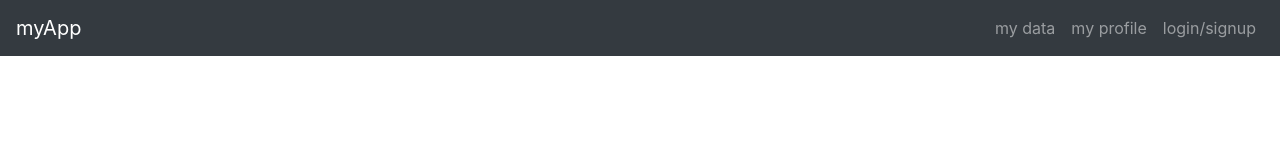
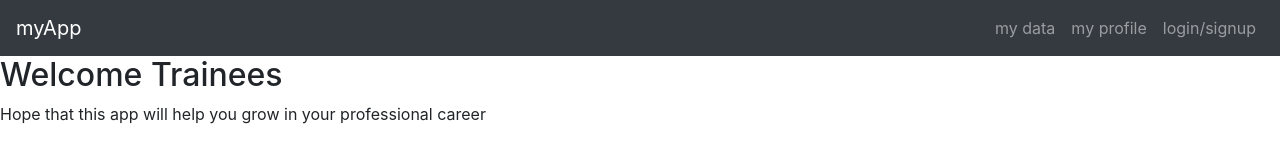
Before and after one commit to khion/mentorship, a plain HTML site: page index.html in a window 1280 px wide. Drawn offline with nearby package versions, Linux system fonts and the light colour scheme.

Commit message:
added two lines.

```diff
--- a/index.html
+++ b/index.html
@@ -42,6 +42,8 @@
         </div>
     </nav>
 
+    <h2>Welcome Trainees</h2>
+    <p>Hope that this app will help you grow in your professional career</p>
     <!----------------------------------------------->
     <!-- JS: Boostrap, Firebase, API related    -->
     <!----------------------------------------------->
```
